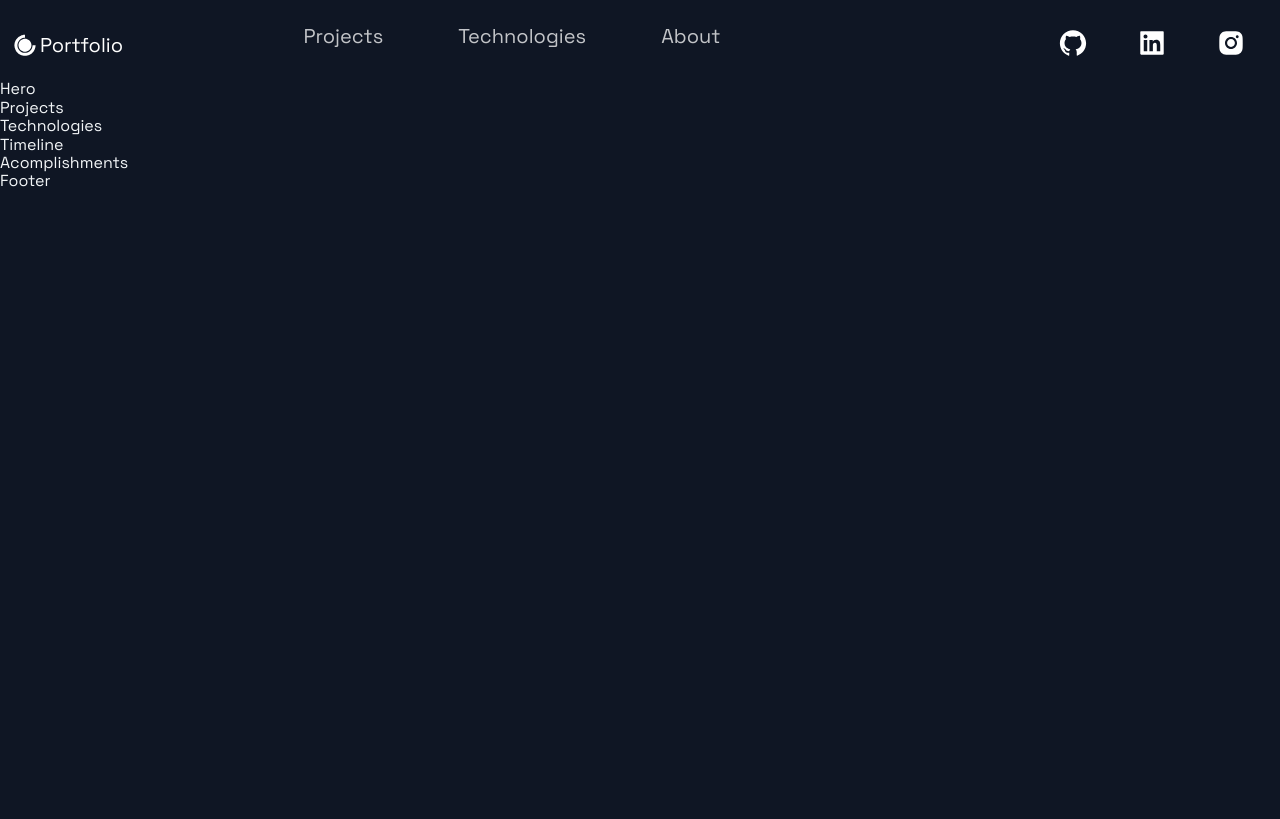
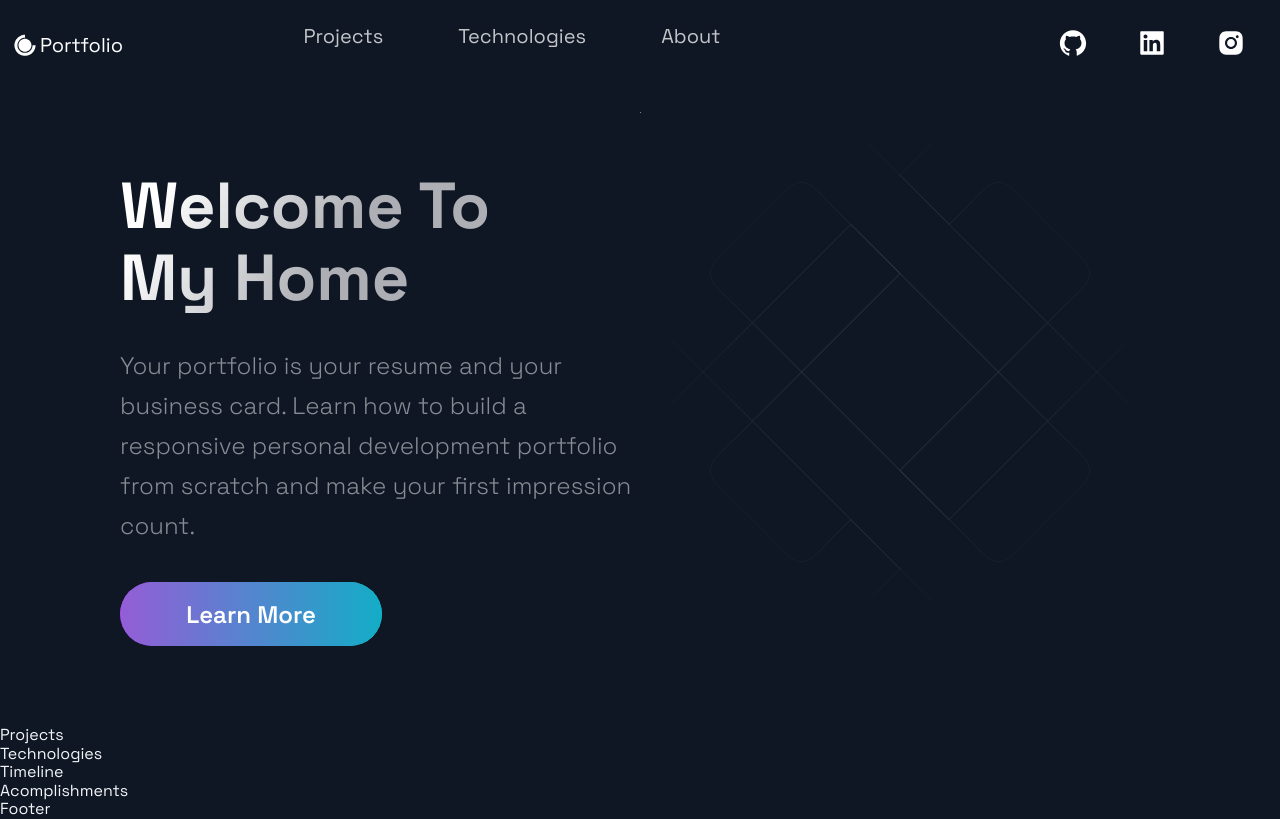
Before and after one commit to anuragc2001/portfolio_website_v2, a Next.js app: page / in a window 1280 px wide. Built offline with nearby package versions, Linux system fonts and the light colour scheme.

Commit message:
added hero section

```diff
--- a/src/components/Hero/Hero.js
+++ b/src/components/Hero/Hero.js
@@ -5,9 +5,19 @@
 import { LeftSection } from './HeroStyles';
 
 const Hero = (props) => (
-  <div>
-    Hero
-  </div>
+  <Section row nopadding>
+    <LeftSection>
+      <SectionTitle main center>
+        Welcome To <br />
+        My Home
+      </SectionTitle>
+      <SectionText>
+        Your portfolio is your resume and your business card. Learn how to build a responsive personal development portfolio from scratch and make your first impression count.
+      </SectionText>
+      <Button onclick={() => window.location = 'https://google.com'}>Learn More</Button>
+    </LeftSection>
+  </Section>
+
 );
 
 export default Hero;
--- a/src/pages/index.js
+++ b/src/pages/index.js
@@ -10,10 +10,10 @@
 const Home = () => {
   return (
     <Layout>
-      {/* <Section grid> */}
+      <Section grid>
         <Hero />
-        {/* <BgAnimation /> */}
-      {/* </Section> */}
+        <BgAnimation />
+      </Section>
       <Projects />
       <Technologies />
       <Timeline />
```
